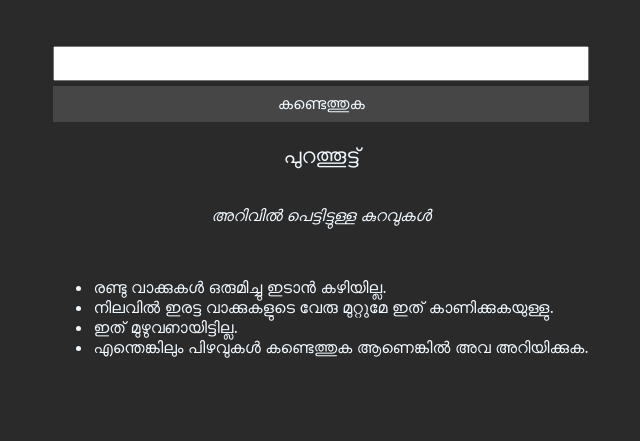
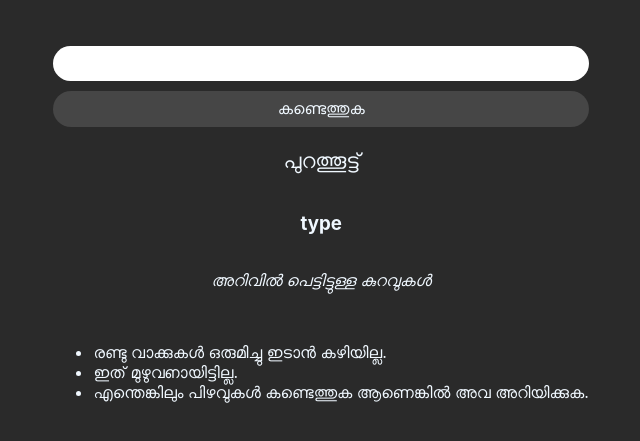
Before and after one commit to idclang/language, a plain HTML site: page index.html in a window 1280 px wide. Shown: the part 91-532 px from the top of the page, without its empty margins (318-958 px from the left). Drawn offline with Linux system fonts and the light colour scheme.

Commit message:
updated html

```diff
--- a/index.html
+++ b/index.html
@@ -30,11 +30,15 @@
         outline: none;
         font-size: 18px;
         padding: 5px;
+        border-color: rgba(158, 158, 158, 0);
+        border-radius: 30px;
     }
     button{
-        margin-top: 5px;
+        margin-top: 10px;
         outline: none;
         font-size: 16px;
+        border-color: rgba(158, 158, 158, 0);
+        border-radius: 30px;
         height: 36px;
         text-transform: uppercase;
         background-color: rgb(70, 70, 70);
@@ -46,8 +50,10 @@
 
     }
     button:hover{
-        color: rgb(70, 70, 70);
-        background-color: aliceblue;
+        color: rgb(255, 255, 255);
+        background-color: rgb(0, 136, 255);
+        font-size: larger;
+        letter-spacing: 2px;
     }
     ul{
         text-align: left;
@@ -64,15 +70,16 @@
         <input type="text" id="input">
         <button>കണ്ടെത്തുക</button>
         <p id="p">പുറത്തൂട്ട്</p>
+        <h3>type</h3>
         <p> <em>അറിവിൽ പെട്ടിട്ടുള്ള കുറവുകൾ</em></p> <br>
+
         <ul>
             <li>രണ്ടു വാക്കുകൾ ഒരുമിച്ചു ഇടാൻ കഴിയില്ല.</li>
-            <li>നിലവിൽ ഇരട്ട വാക്കുകളുടെ വേരു മുറ്റുമേ ഇത് കാണിക്കുകയുള്ളു.</li>
             <li>ഇത് മുഴുവഩായിട്ടില്ല.</li>
             <li>എന്തെങ്കിലും പിഴവുകൾ കണ്ടെത്തുക ആണെങ്കിൽ അവ അറിയിക്കുക.</li>
         </ul>
     </div>
 
-    <script src="./lemma.js"></script>
+    <script src="./lemmatiser.js"></script>
 </body>
 </html>
```
